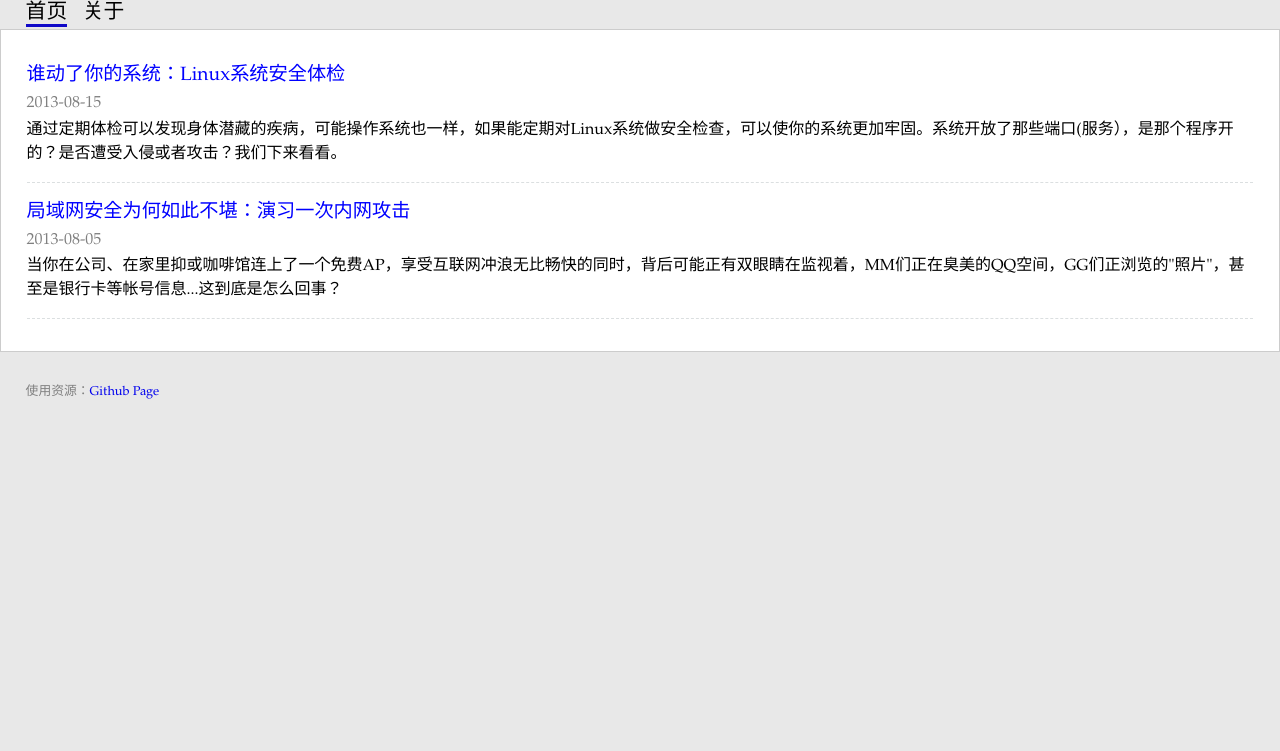
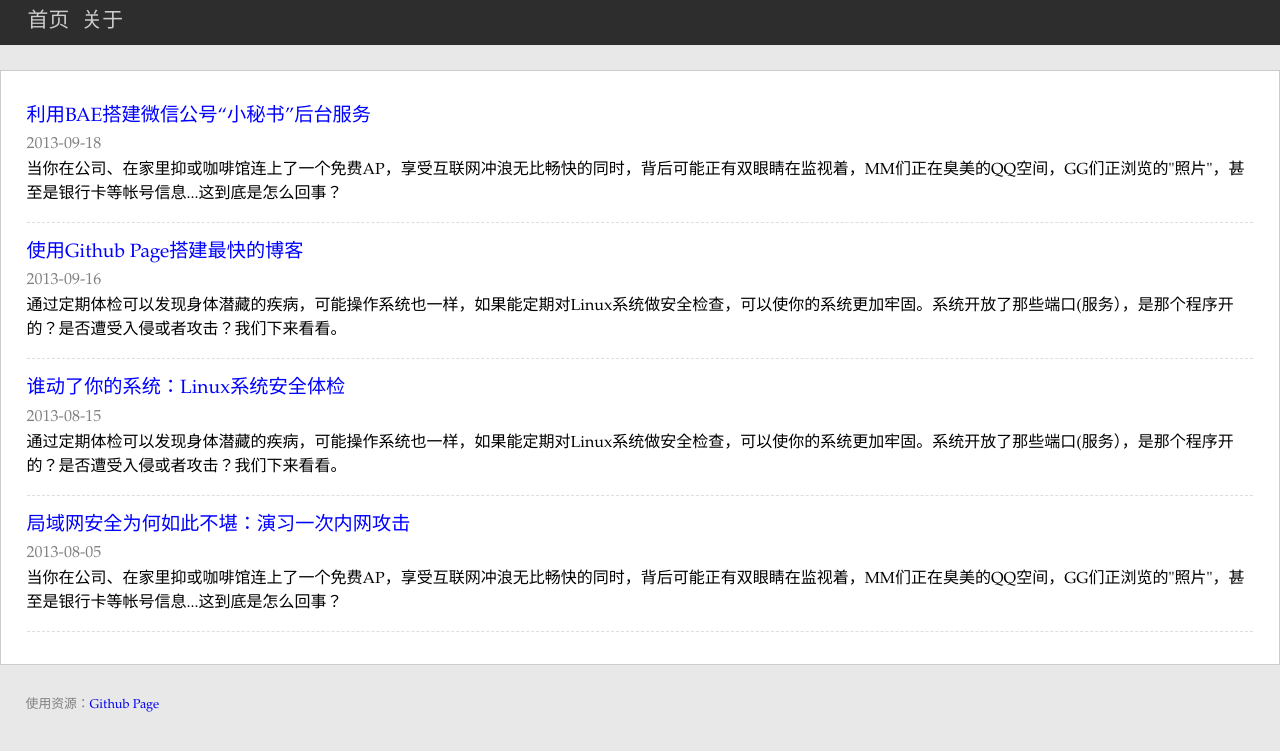
Before and after one commit to jsjwolf/pages, a Jekyll site: the page built from index.html, in a window 1280 px wide. Shown: the top 751 px of the page. Built offline with Jekyll 4.4.1, drawn with Linux system fonts in a browser that asks for light colours; Markdown is read by kramdown in place of the engine named in the settings; comment, search, counter and statistics services are not loaded.

Commit message:
header background change to black style

````diff
--- a/_layouts/default.html
+++ b/_layouts/default.html
@@ -15,12 +15,20 @@
   <div id="page" class="background">
     <div id="header">
         <!--li id="goodbai"><b>Goodbai</b></li-->
-        <div id="header_menu">
-        <ul id="css3menu">
-        <li name="home" ><a href="/index.html">首页</a></li>
+        <div id="header_menu2">
+        <table >
+	<tr>
+        <td name="home" ><a href="/index.html">首页</a></td>
+        <td name="about"><a  href="/about.html">关于</a></td>
+	</tr>
+        </table>
+        </div>
+        <!--div id="header_menu">
+        <ul >
+        <div class="headerli"><li name="home" ><a href="/index.html">首页</a></li></div>
         <li name="about"><a  href="/about.html">关于</a></li>
         </ul>
-        </div>
+        </div-->
 
     </div>
 
--- a/_layouts/post.html
+++ b/_layouts/post.html
@@ -6,8 +6,8 @@ layout: page
 	<div class="blog_desc_in">
 		<b>摘要: </b>{{ page.description }}
 		<br><b>作者：</b><a href="/">Goodbai</a>
-		<br><b>原文：</b><a href='{{page.url}}'>地址</a>
-		<br><b>发表：</b>{{ page.date|date:"%Y-%m-%d" }}
+		<b>| 原文：</b><a href='{{page.url}}'>地址</a>
+		<b>| 发表：</b>{{ page.date|date:"%Y-%m-%d" }}
 	</div>
 
 	{% if page.postimg_b %}
--- /dev/null
+++ b/_posts/2013-09-16-QuickBlogOnGithubPage.md
@@ -0,0 +1,40 @@
+---
+layout: post
+subject: '使用Github Page搭建最快的博客'
+category: 'web'
+tags: 'github_page html jekyll'
+keywords: 'github page'
+sharing: true
+comment: true
+published: true
+highlight: yes
+postimg_b: /images/GibhubPage/github_600x400.png
+postimg_s: /images/GibhubPage/github_200x133.png
+description: '通过定期体检可以发现身体潜藏的疾病，可能操作系统也一样，如果能定期对Linux系统做安全检查，可以使你的系统更加牢固。系统开放了那些端口(服务），是那个程序开的？是否遭受入侵或者攻击？我们下来看看。'
+---
+
+如何使用Github Page搭建博客的文章，网上已经很多，图文并茂很是详细。本文重点介绍如何搭建*最快*的博客系统
+
+## 常规检查
+
+说明：
+
+- 第1行，与命令w输出的含义相同
+- 第2行，进程总数245
+- 第3行，CPU使用情况，用户态（us）占用率14.3%，内核态占用率3.4(sy)
+- 第4,5行，内存使用情况，物理内存4G，空闲703M，交换分区大小为0
+- 第6,7,8行等，进程列表及实时运行状态
+
+
+	daemon:x:1:1:daemon:/usr/sbin:/bin/sh
+	bin:x:2:2:bin:/bin:/bin/sh
+	sys:x:3:3:sys:/dev:/bin/sh
+	sync:x:4:65534:sync:/bin:/bin/sync
+	...
+	*test:x:0:1001:cs2c,,,,:/home/test:/bin/bash*
+
+
+要特别注意类似test(最后一行）的帐号，这个帐号UID被设为0，意味这个用户权限与root完全相同，而且在Ubuntu下可以直接登陆（Ubuntu下默认是不允许root登陆系统的），非常危险。
+
+
+	$ sudo iptstate -C
--- /dev/null
+++ b/_posts/2013-09-18-UseBAEBuildWXService.md
@@ -0,0 +1,49 @@
+---
+layout: post
+subject: '利用BAE搭建微信公号“小秘书”后台服务'
+category: 'web'
+keywords: '微信公共帐号,BAE'
+sharing: true
+comment: true
+published: true
+highlight: yes
+description: '当你在公司、在家里抑或咖啡馆连上了一个免费AP，享受互联网冲浪无比畅快的同时，背后可能正有双眼睛在监视着，MM们正在臭美的QQ空间，GG们正浏览的"照片"，甚至是银行卡等帐号信息...这到底是怎么回事？'
+---
+
+
+##BAE搭建微信公共号
+
+搭建mp.weixin认证服务参考：http://blog.sina.com.cn/s/blog_73b905910101a3xk.html
+参照上面执行，微信开发者认证，下一步开启消息推送服务。默认的demo修改如下：
+
+```
+//$wechatObj->valid();
+$wechatObj->responseMsg();
+```
+
+这时，给公众号发生任意非空内容，将收到回复“Welcome to wechat world!”。如果还是没有收到，或许是你开启了“编辑模式”。
+
+##BAE 搭建微信公号自动响应服务
+计费策略：<a href="http://developer.baidu.com/wiki/index.php?title=docs/cplat/billing">http://developer.baidu.com/wiki/index.php?title=docs/cplat/billing</a>
+
+##增加翻译功能
+###Build 翻译
+http://www.cnblogs.com/mchina/p/3170565.html
+baidu翻译文档：http://developer.baidu.com/wiki/index.php?title=帮助文档首页/百度翻译/翻译API
+
+###youdao 翻译
+http://fanyi.youdao.com/openapi?path=data-mode
+
+##参考
+google search (天气预报 上海 api) http://www.google.com.hk/search?newwindow=1&safe=strict&client=safari&rls=en&q=%E5%A4%A9%E6%B0%94%E9%A2%84%E6%8A%A5+%E4%B8%8A%E6%B5%B7+api&oq=%E5%A4%A9%E6%B0%94%E9%A2%84%E6%8A%A5+%E4%B8%8A%E6%B5%B7+api&gs_l=serp.12...0.0.0.83631886.0.0.0.0.0.0.0.0..0.0....0...1c..26.serp..0.0.0.RRVw2C1mR_w
+
+<a href="http://www.weather.com.cn/data/cityinfo/101010100.html">Beijing</a>
+<a href="http://www.weather.com.cn/data/cityinfo/101190401.html">Suzhou</a>
+
+##backup
+有道翻译API申请成功
+API key：2122702772
+keyfrom：goodbaiA
+创建时间：2013-09-15
+网站名称：goodbaiA
+网站地址：http://goodbai.duapp.com
--- a/style/style.css
+++ b/style/style.css
@@ -10,7 +10,8 @@
 		padding-right: 7%;
 	}
 	#header{
-		margin-top: 2em;
+	/*	margin-top: 2em;
+	*/
 	}
 	.blog_desc_in {
 		margin-left: -1em;
@@ -88,20 +89,37 @@ body {
 }
 #header{
 	font-size:1.3em;
-	padding-top: 0;
-	margin-bottom: 0.1em;
+	margin-bottom: 1.2em;
+	padding-top: 0.35em;
+	padding-bottom: 0.25em;
+/*
+	filter: alpha(opacity=100 finishopacity=50 style=1 startx=0,starty=0,finishx=0,finishy=150) progid:DXImageTransform.Microsoft.gradient(startcolorstr=red,endcolorstr=blue,gradientType=0);
+	-ms-filter: alpha(opacity=100 finishopacity=50 style=1 startx=0,starty=0,finishx=0,finishy=150) progid:DXImageTransform.Microsoft.gradient(startcolorstr=red,endcolorstr=blue,gradientType=0);
+	background: gray;
+	background: -moz-linear-gradient(top, red, rgba(0, 0, 255, 0.5));
+	background: -webkit-gradient(linear, 0 0, 0 bottom, from(#FFFFFF), to(rgba(7, 7, 7, 0.5)));
+	background: -o-linear-gradient(top, red, rgba(0, 0, 255, 0.5));
+*/
+	border-bottom: 1px solid #2d2d2d;
+	background-color: #2d2d2d;
 }
 #header a:hover {
         text-decoration:none;
-	color: rgb(15, 8, 199);
+	color: white;
 }
-#header a { color: black;}
+#header a { color: #ccc;}
+
+#header td {
+	padding-right: 0.5em;
+}
 #header li {
 	display: inline;
 	margin-right: 0.5em;
 }
 #header .current {
+/*
 	border-bottom: 3px solid rgb(15, 8, 199);
+*/
 }
 #header #goodbai {
 	float: right;
````
Also changed, not shown: _posts/2013-08-05-WhyLANSoInsecure.md (+1 -2 lines), _posts/secure/index.md (deleted, +0 -211 lines), images/GibhubPage/github_200x133.png (added), images/GibhubPage/github_600x400.png (added), 1 other file.
